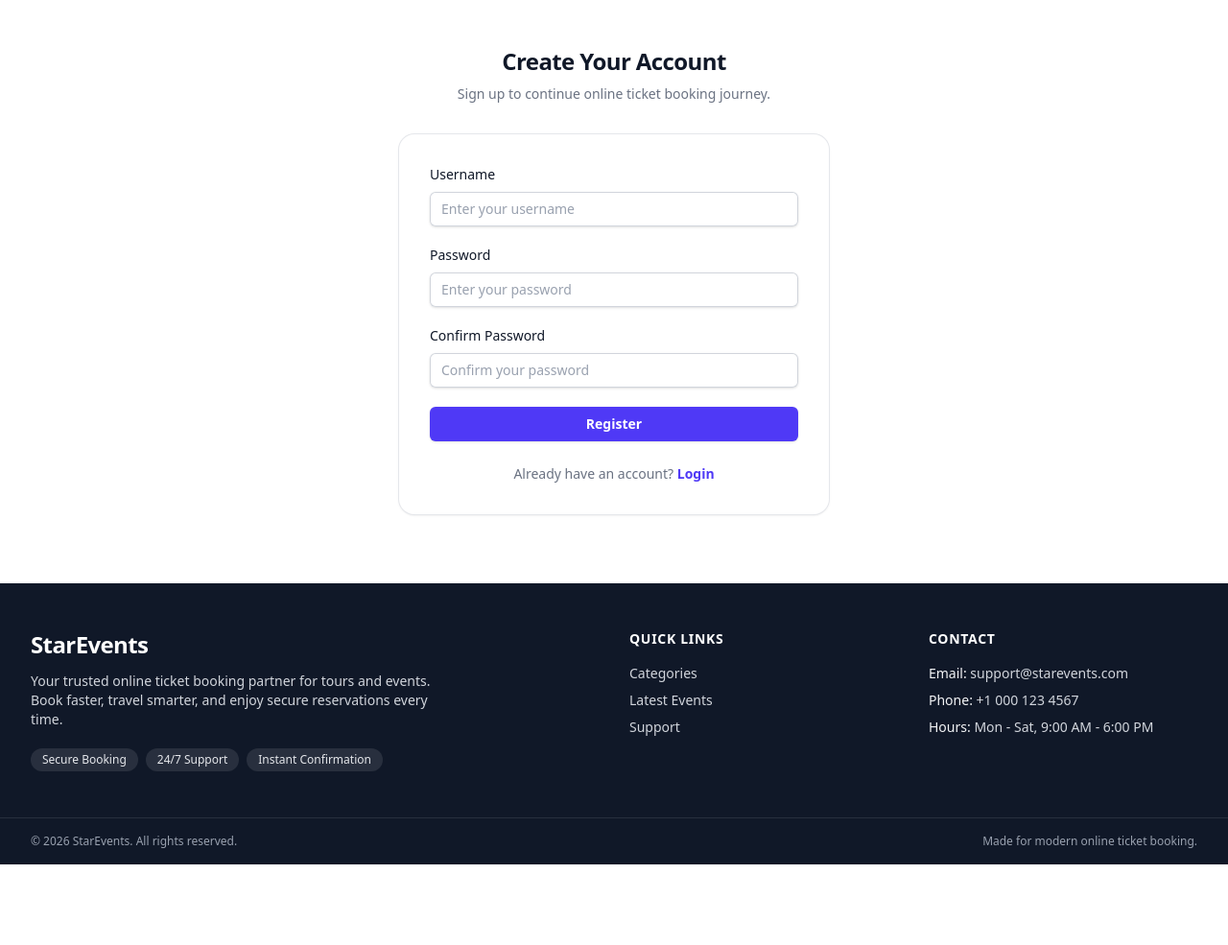
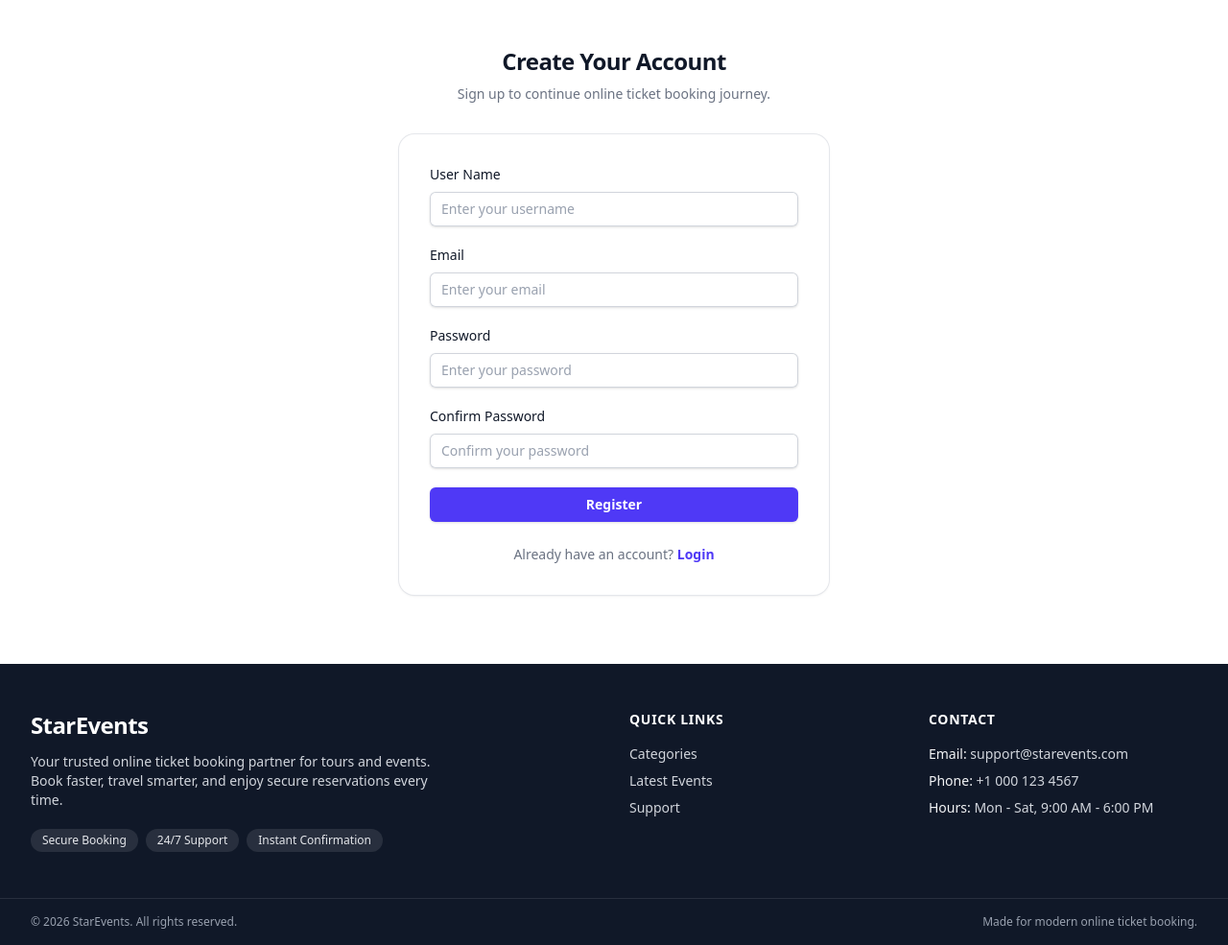
Before and after one commit to Lprabodha/django-ticket-booking-batch01, a Django app: page /accounts/register/ in a window 1280 px wide. Shown: the part 69-1054 px from the top of the page at 96% size. Before the commit the page ends 970 px from the top, so only its background shows below. Run offline with Django 5.2, Linux system fonts and the light colour scheme; some libraries are stand-ins or nearby versions.

Commit message:
feat: enhance user registration and login forms
- Added email field to the registration form with validation for existing accounts.
- Implemented username or email login functionality in the login form.
- Updated views to handle new form logic and improved error handling.
- Enhanced templates to reflect changes in form structure and error display.

```diff
--- a/accounts/forms.py
+++ b/accounts/forms.py
@@ -1,19 +1,36 @@
 from django import forms
-from django.contrib.auth.models import User
+from django.contrib.auth import get_user_model
 
 
 class RegisterForm(forms.Form):
-    username = forms.CharField(max_length=150)
+    username = forms.CharField(max_length=150, label="User Name")
+    email = forms.EmailField(max_length=254, label="Email")
     password = forms.CharField(widget=forms.PasswordInput, label="Password")
     password_confirm = forms.CharField(widget=forms.PasswordInput, label="Confirm Password")
 
     def clean_username(self):
         username = self.cleaned_data.get("username")
 
-        if User.objects.filter(username=username).exists():
+        if get_user_model().objects.filter(username=username).exists():
             raise forms.ValidationError("Username Already Exits")
 
         return username
+
+    def clean_email(self):
+        email = self.cleaned_data.get("email", "").strip() #  test@gamil.com ->
+        normalized_email = get_user_model().objects.normalize_email(email) # TEST@GMAIL.COM -> test@gamil.com
+
+        if get_user_model().objects.filter(email__iexact=normalized_email).exists():
+            raise forms.ValidationError("An account with this email already exists.")
+
+        return normalized_email
+
+    def save(self):
+        return get_user_model().objects.create_user(
+            username=self.cleaned_data["username"],
+            email=self.cleaned_data["email"],
+            password=self.cleaned_data["password"]
+        )
 
     def clean(self):
         cleaned_data = super().clean()
@@ -24,3 +41,7 @@ class RegisterForm(forms.Form):
             raise forms.ValidationError("Password do not match")
 
         return cleaned_data
+
+class LoginForm(forms.Form):
+    identifier = forms.CharField(max_length=254, label="Username or Email")
+    password = forms.CharField(widget=forms.PasswordInput, label="Password") # 124555 -> ......
--- a/accounts/templates/accounts/register.html
+++ b/accounts/templates/accounts/register.html
@@ -44,6 +44,28 @@
                             {{ form.username.errors|striptags }}
                         </p>
                         {% endif %}
+                    </div>
+
+                    <!-- Email-->
+
+                    <div>
+                        <label for="id_email" class="block text-sm font-medium text-gray-900">
+                            {{ form.email.label }}
+                        </label>
+
+                        <div class="mt-2">
+                            <input type="email" name="email" id="id_email" required
+                                autocomplete="email" placeholder="Enter your email"
+                                value="{{ form.email.value|default_if_none:'' }}"
+                                class="block w-full rounded-md border-0 px-3 py-2 text-gray-900 shadow-sm ring-1 ring-inset ring-gray-300 placeholder:text-gray-400 focus:ring-2 focus:ring-inset focus:ring-indigo-600 sm:text-sm">
+                        </div>
+
+                        {% if form.email.errors %}
+                            <p class="mt-1 text-sm text-red-600">
+                                {{ form.email.errors|striptags }}
+                            </p>
+                        {% endif %}
+
                     </div>
 
                     <!-- Password -->
--- a/accounts/views.py
+++ b/accounts/views.py
@@ -1,6 +1,6 @@
 from django.shortcuts import render, redirect
-from .forms import RegisterForm
-from django.contrib.auth.models import User
+from .forms import RegisterForm, LoginForm
+from django.contrib.auth import get_user_model
 from django.contrib.auth import authenticate, login, logout
 from django.contrib.auth.decorators import login_required
 from django.contrib.auth.mixins import LoginRequiredMixin
@@ -10,32 +10,40 @@
 
 def login_view(request):
 
-    error_message = None
+    form = LoginForm(request.POST or None)
+    next_url = request.POST.get('next') or request.GET.get('next') or 'dashboard'
 
     if request.method == "POST":
-        username = request.POST.get("username")
-        password = request.POST.get("password")
+        if form.is_valid():
+            identifier = form.cleaned_data["identifier"].strip()
+            password = form.cleaned_data["password"]
 
-        user = authenticate(request, username=username, password=password)
+            username = identifier
 
-        if user is not None:
-            login(request, user)
-            next_url = request.POST.get('next') or request.GET.get('next') or 'dashboard'
-            return redirect(next_url)
-        else:
-            error_message = "Invalid username or password"
+            user_model = get_user_model()
 
-    return render(request, "accounts/login.html", {'error': error_message})
+            matching_user =user_model.objects.filter(email__iexact=identifier).only("username").first()
+
+            if matching_user is not None:
+                username = matching_user.get_username()
+
+            user = authenticate(request, username=username, password=password)
+
+            if user is not None:
+                login(request, user)
+                return redirect(next_url)
+
+            form.add_error(None, "Invalid username/email or password")
+
+    return render(request, "accounts/login.html", {'form': form, 'next' : next_url})
 
 def register_view(request):
 
     if request.method == "POST":
         form = RegisterForm(request.POST)
         if form.is_valid():
-            username = form.cleaned_data.get("username")
-            password = form.cleaned_data.get("password")
 
-            user = User.objects.create_user(username=username, password=password)
+            user = form.save()
             login(request, user)
             return redirect("dashboard")
     else:
--- a/theme/static/css/dist/styles.css
+++ b/theme/static/css/dist/styles.css
@@ -606,9 +606,6 @@
   .overflow-y-auto {
     overflow-y: auto;
   }
-  .rounded {
-    border-radius: 0.25rem;
-  }
   .rounded-2xl {
     border-radius: var(--radius-2xl);
   }
@@ -820,9 +817,6 @@
   }
   .p-8 {
     padding: calc(var(--spacing) * 8);
-  }
-  .px-1 {
-    padding-inline: calc(var(--spacing) * 1);
   }
   .px-2 {
     padding-inline: calc(var(--spacing) * 2);
```
Also changed, not shown: accounts/templates/accounts/login.html (+16 -9 lines).
